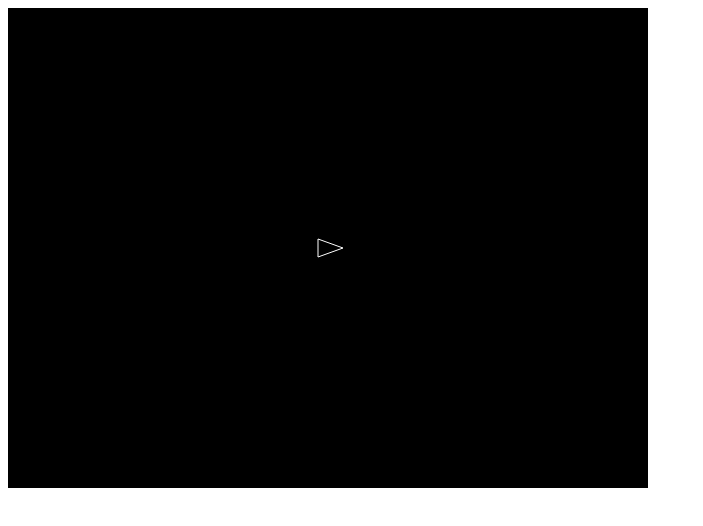
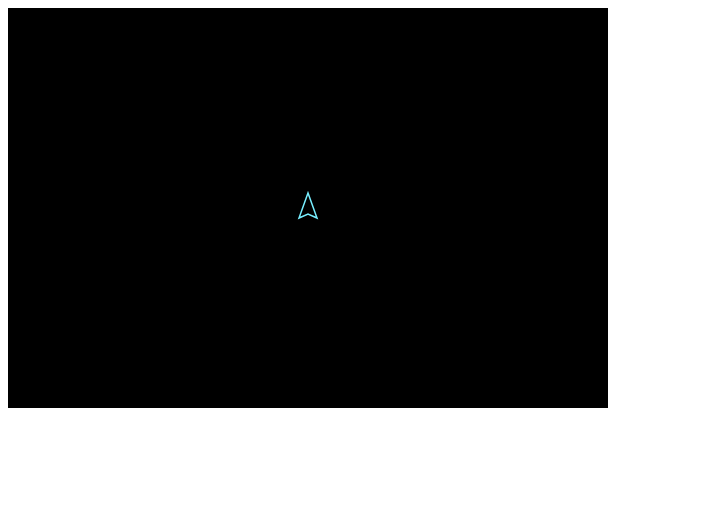
Before and after one commit to MijaelLujan/Juego-Asteroids, a plain HTML site: page avances.html in a window 1280 px wide. Shown: the whole page, without its empty margins (0-703 px from the left). Drawn offline with Linux system fonts and the light colour scheme.

Commit message:
Reestructuración del proyecto, usando POO para dividir clases y asignar de mejor forma las responsabilidades

```diff
--- a/avances.html
+++ b/avances.html
@@ -2,57 +2,182 @@
 <html>
 <head>
   <meta charset="UTF-8">
-  <title>Juego Asteroids</title>
+  <title>Asteroids — Día 3</title>
 </head>
-<body>
+  <body>
 
-  <canvas id="lienzo" width="640" height="480"></canvas>
+  <canvas id="lienzo" width="600" height="400"></canvas>
 
   <script>
 
-    const lienzo = document.getElementById('lienzo');
-    const ctx = lienzo.getContext('2d');
-    const ANCHO = 640, ALTO = 480;
+  class InputHandler{
 
-    const teclas = new Set();
-    window.addEventListener('keydown', e => teclas.add(e.code));
-    window.addEventListener('keyup',   e => teclas.delete(e.code));
+    constructor(){
+      this._sostenidas = new Set();
 
-    const nave ={x: ANCHO/2, y: ALTO/2, angulo: 0};
+      this._recienPresionadas = new Set();
 
-    function actualizar(dt){
-      if(teclas.has('KeyA')) nave.angulo -= 2 * dt;
-      if(teclas.has('KeyD')) nave.angulo += 2 * dt;
+      window.addEventListener('keydown', (e) => {
+        this._sostenidas.add(e.code);
+        this._recienPresionadas.add(e.code);
+
+        if(['ArrowUp','ArrowDown','ArrowLeft',
+            'ArrowRight','Space'].includes(e.code)){
+          e.preventDefault();
+        }
+      });
+
+      window.addEventListener('keyup', (e) => {
+        this._sostenidas.delete(e.code);
+      });
     }
 
-    function dibujar(){
-      ctx.fillStyle = '#000';
-      ctx.fillRect(0, 0, ANCHO, ALTO);
+    sostenida(codigo){
+      return this._sostenidas.has(codigo);
+    }
 
+    pulsada(codigo){
+      return this._recienPresionadas.has(codigo);
+    }
+
+    limpiar(){
+      this._recienPresionadas.clear();
+    }
+  }
+
+  class Ship{
+
+    constructor(ancho, alto){
+      this.ancho  = ancho;
+      this.alto   = alto;
+      this.x      = ancho / 2;
+      this.y      = alto  / 2;
+      this.vx     = 0;
+      this.vy     = 0;
+      this.angulo = -Math.PI / 2;
+
+      this.VEL_ROTACION = 3;
+      this.EMPUJE       = 200;
+      this.VEL_MAX      = 250;
+      this.FRICCION     = 0.98;
+      this.radio        = 10;
+      this.viva         = true;
+
+      this.empujando = false;
+    }
+
+    update(dt, input){
+
+      if(input.sostenida('KeyA') || input.sostenida('ArrowLeft')){
+        this.angulo -= this.VEL_ROTACION * dt;
+      }
+      if(input.sostenida('KeyD') || input.sostenida('ArrowRight')){
+        this.angulo += this.VEL_ROTACION * dt;
+      }
+
+      this.empujando = input.sostenida('ArrowUp') ||
+                      input.sostenida('KeyW');
+
+      if(this.empujando){
+        this.vx += Math.cos(this.angulo) * this.EMPUJE * dt;
+        this.vy += Math.sin(this.angulo) * this.EMPUJE * dt;
+      }
+
+      this.vx *= this.FRICCION;
+      this.vy *= this.FRICCION;
+
+      const spd = Math.hypot(this.vx, this.vy);
+      if(spd > this.VEL_MAX){
+        this.vx = (this.vx / spd) * this.VEL_MAX;
+        this.vy = (this.vy / spd) * this.VEL_MAX;
+      }
+
+      this.x += this.vx * dt;
+      this.y += this.vy * dt;
+
+      const M = 20;
+      if(this.x < -M)             this.x = this.ancho + M;
+      if(this.x > this.ancho + M) this.x = -M;
+      if(this.y < -M)             this.y = this.alto  + M;
+      if(this.y > this.alto  + M) this.y = -M;
+    }
+
+
+    draw(ctx){
       ctx.save();
-      ctx.translate(nave.x, nave.y);
-      ctx.rotate(nave.angulo);
-      ctx.strokeStyle = '#fff';
-      ctx.beginPath();
-      ctx.moveTo(15, 0);
-      ctx.lineTo(-10, -9);
-      ctx.lineTo(-10, 9);
-      ctx.closePath();
-      ctx.stroke();
+        ctx.translate(this.x, this.y);
+        ctx.rotate(this.angulo);
+
+        if(this.empujando){
+          ctx.strokeStyle = `hsl(${30 + Math.random() * 30}, 100%, 60%)`;
+          ctx.lineWidth = 2;
+          ctx.beginPath();
+          ctx.moveTo(-10, -5);
+          ctx.lineTo(-18 - Math.random() * 8, 0);
+          ctx.lineTo(-10,  5);
+          ctx.stroke();
+        }
+
+        ctx.strokeStyle = '#7ef';
+        ctx.lineWidth   = 1.5;
+        ctx.beginPath();
+        ctx.moveTo( 15,  0);
+        ctx.lineTo(-10, -9);
+        ctx.lineTo( -6,  0);
+        ctx.lineTo(-10,  9);
+        ctx.closePath();
+        ctx.stroke();
+
       ctx.restore();
     }
 
-    let ultimo = performance.now();
+  }
 
-    function bucle(ahora){
-      const dt = (ahora - ultimo)/1000;
-      ultimo = ahora;
-      actualizar(dt);
-      dibujar();
-      requestAnimationFrame(bucle);
+  class Game{
+
+    constructor(){
+      this.canvas = document.getElementById('lienzo');
+      this.ctx    = this.canvas.getContext('2d');
+      this.ancho  = this.canvas.width;
+      this.alto   = this.canvas.height;
+
+      this.input = new InputHandler();
+
+      this.ship = new Ship(this.ancho, this.alto);
+
+      this.last = performance.now();
+      this.loop(performance.now());
     }
 
-    requestAnimationFrame(bucle);
+
+    update(dt){
+      this.ship.update(dt, this.input);
+    }
+
+
+    draw(){
+      const ctx = this.ctx;
+      ctx.fillStyle = '#000';
+      ctx.fillRect(0, 0, this.ancho, this.alto);
+      this.ship.draw(ctx);
+    }
+
+
+    loop(now){
+      const dt = Math.min((now - this.last) / 1000, 0.05);
+      this.last = now;
+
+      this.update(dt);
+      this.draw();
+
+      this.input.limpiar();
+
+      requestAnimationFrame((ts) => this.loop(ts));
+    }
+
+  }
+
+  new Game();
 
   </script>
   </body>
```
Also changed, not shown: index.html (added, +14 -0 lines), script.js (added, +163 -0 lines), styles.css (added).
